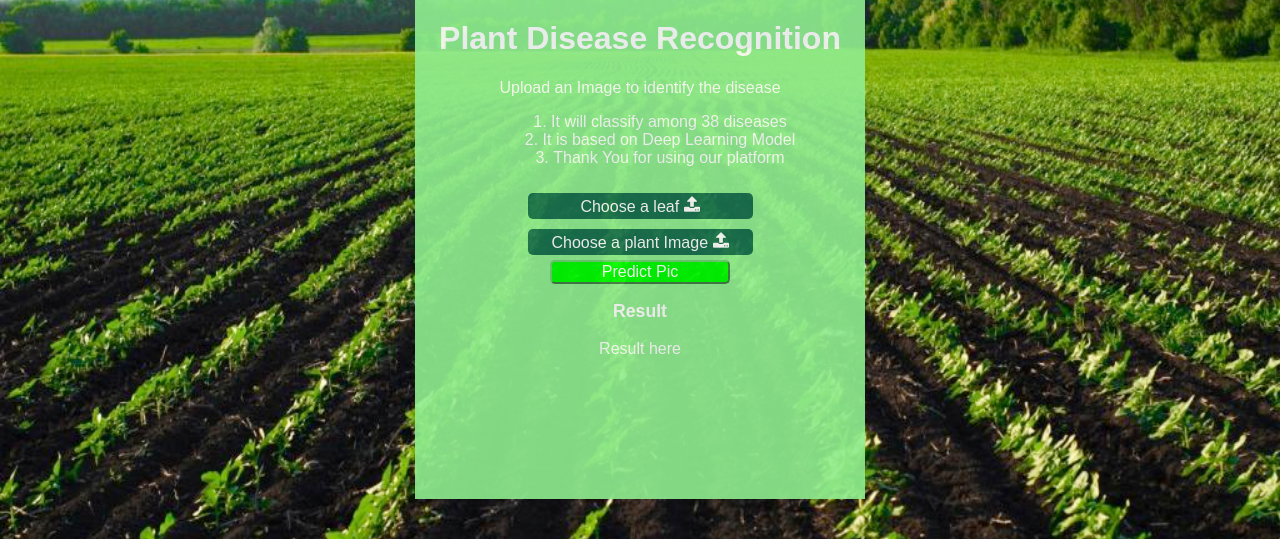
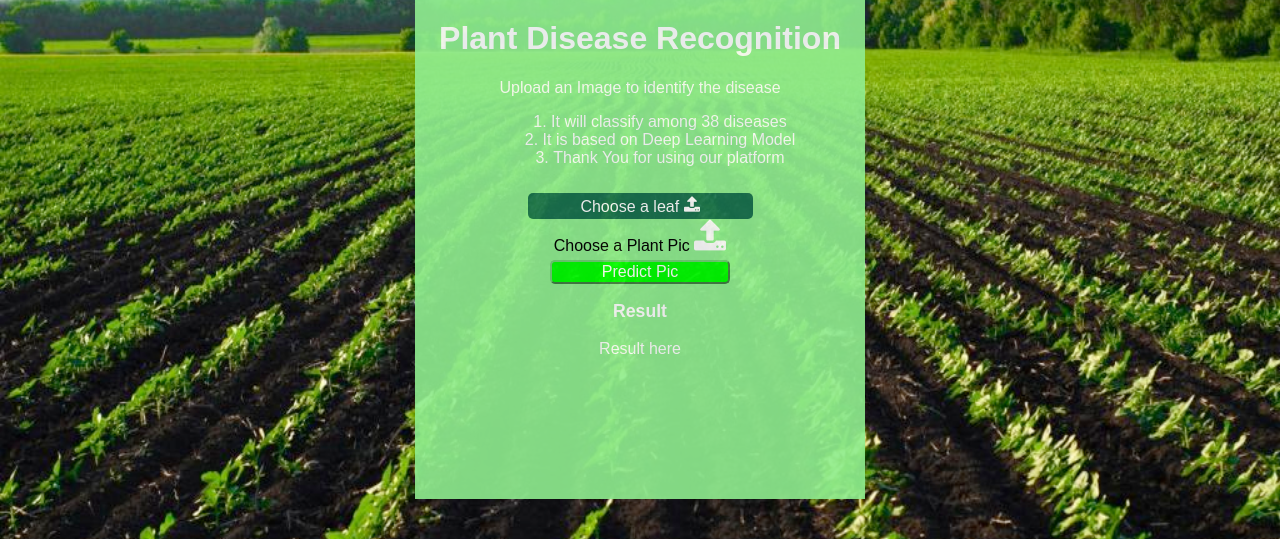
Before and after one commit to VIKGO123/Plant_Disease_Recoginition, a Flask app: page / in a window 1280 px wide. Shown: the part 151-690 px from the top of the page. Run offline with Flask 2, Linux system fonts and the light colour scheme.

Commit message:
Update index.html

```diff
--- a/templates/index.html
+++ b/templates/index.html
@@ -70,8 +70,9 @@
                     <label id="labelId" for="file" >Choose a leaf</label>
                     <img src="{{ url_for('static', filename='upload-white.png') }}"/>
                 </div>
-		<div class ="upload-button">
-                    <label id="labelId" for="file1" >Choose a plant Image</label>
+		<input type="file" class="inputFile" name="file1" id="fileId" accept="image/*">
+                <div class ="upload-button-v">
+                    <label id="labelId" for="file1" >Choose a Plant Pic</label>
                     <img src="{{ url_for('static', filename='upload-white.png') }}"/>
                 </div>
                 <input type="submit" value="Predict Pic" id="predict"/>
```
